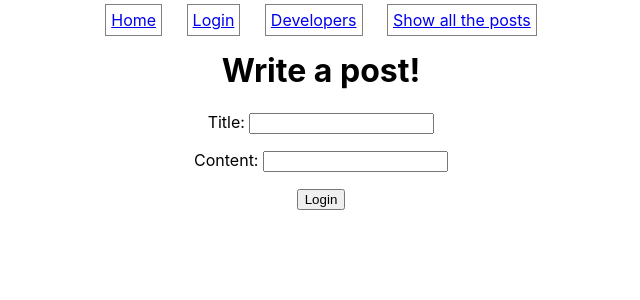
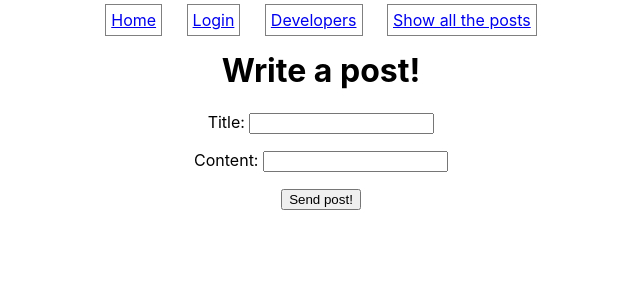
Before and after one commit to Svdbroek/codersnetwork, a React (Create React App) app: page /writepost in a window 1280 px wide. Shown: the top 300 px of the page, without its empty margins (319-959 px from the left). Built offline with nearby package versions, Linux system fonts and the light colour scheme.

Commit message:
Fixed a typo

```diff
--- a/src/components/WriteAPost.js
+++ b/src/components/WriteAPost.js
@@ -40,7 +40,7 @@ class WriteAPost extends Component {
               onChange={this.handleChange}
             />
           </p>
-          <button type="submit">Login</button>
+          <button type="submit">Send post!</button>
         </form>
       </div>
     );
```
